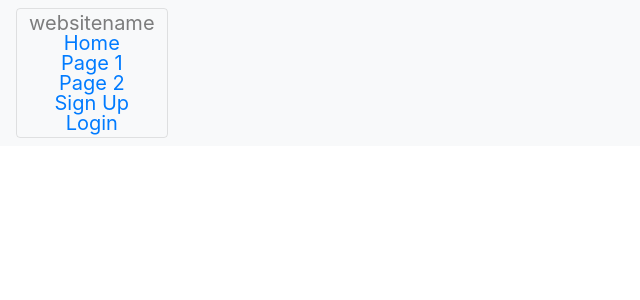
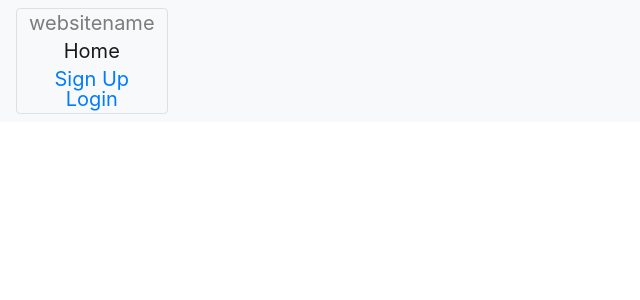
Before and after one commit to lyndon-bot/nccubotb, a PHP site: page /Functions/Header.php in a window 1280 px wide. Shown: the top 300 px of the page, without its empty margins (0-640 px from the left). Run offline with PHP 8.4, Linux system fonts and the light colour scheme.

Commit message:
header change2

```diff
--- a/Functions/Header.php
+++ b/Functions/Header.php
@@ -17,10 +17,9 @@
     <nav class="navbar navbar-light bg-light">
         <button class="navbar-toggler navbar-toggler-right" type="button" data-toggle="collapse" data-target="#navbarNav" aria-controls="navbarNav"
             <a class="navbar-brand" href="#"> websitename </a>
-            <ul class="nav navbar-nav navbar-right">
-                <li class="active"><a href="#">Home</a></li>
-                <li><a href="#">Page 1</a></li>
-                <li><a href="#">Page 2</a></li>
+            <ul class="nav navbar-nav">
+                <li class="nav-item active">
+                    <a class="nav-link" href="#">Home<span class="sr-only">(current)</span></a>
             </ul>
             <ul class="nav navbar-nav navbar-right">
                 <li><a href="#"><span class="glyphicon glyphicon-user"></span> Sign Up</a></li>
```
